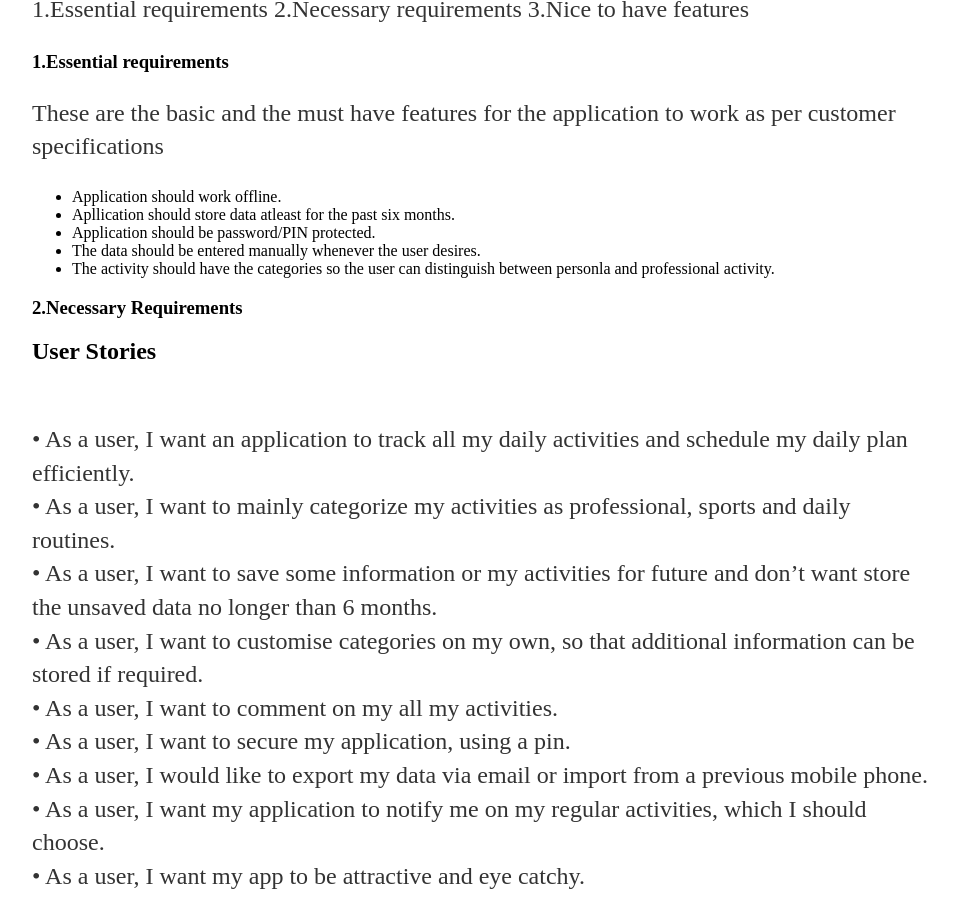
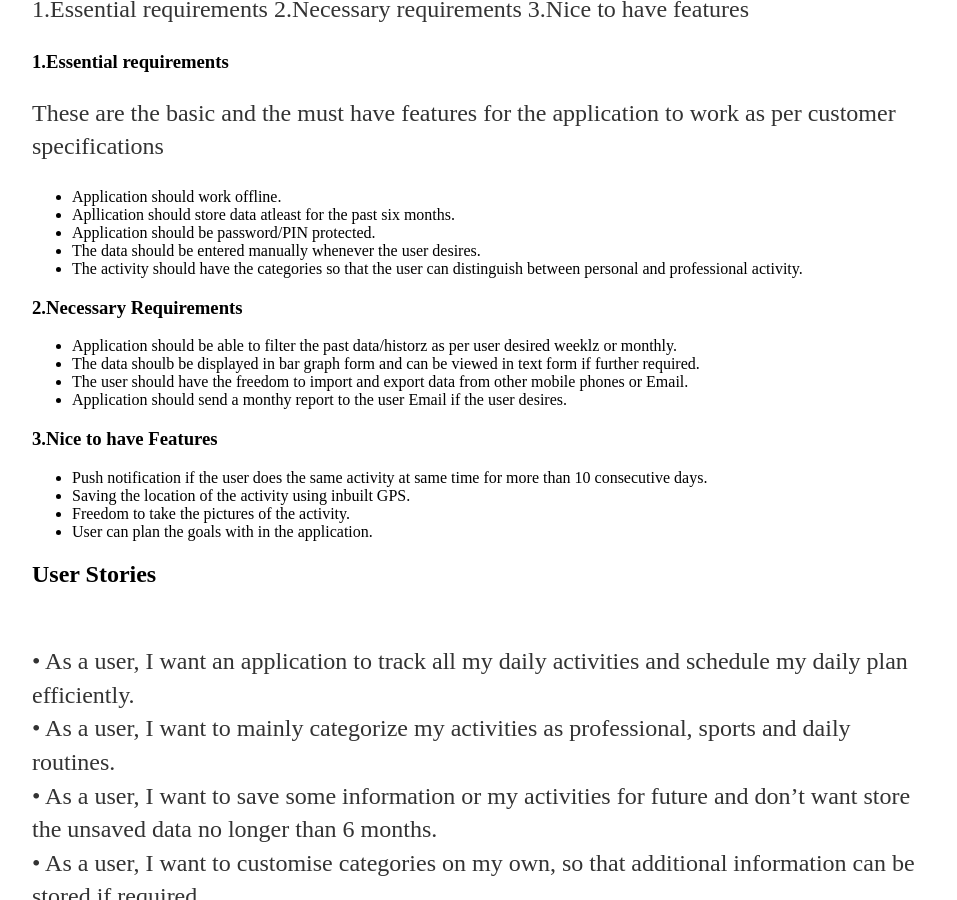
Before and after one commit to AntoThomasK03/isee2018-TeamWithNoName, a Jekyll site: the page built from docs/_posts/2018-05-07-Requirements-&-Specifications.md, in a window 1280 px wide and 900 px high, scrolled down 647 px. Shown: the whole window, without its empty margins (160-1117 px from the left). Built offline with Jekyll 4.4.1, drawn with Linux system fonts in a browser that asks for light colours; our own code applies the rules of GitHub Pages for plain Markdown files.

Commit message:
Update 2018-05-07-Requirements-&-Specifications.md

```diff
--- a/docs/_posts/2018-05-07-Requirements-&-Specifications.md
+++ b/docs/_posts/2018-05-07-Requirements-&-Specifications.md
@@ -15,9 +15,20 @@ These are the basic and the must have features for the application to work as pe
 * Apllication should store data atleast for the past six months.
 * Application should be password/PIN protected.
 * The data should be entered manually whenever the user desires.
-* The activity should have the categories so the user can distinguish between personla and professional activity.
+* The activity should have the categories so that the user can distinguish between personal and professional activity.
 
 <h3>2.Necessary Requirements</h3>
+* Application should be able to filter the past data/historz as per user desired weeklz or monthly.
+* The data shoulb be displayed in bar graph form and can be viewed in text form if further required.
+* The user should have the freedom to import and export data from other mobile phones or Email.
+* Application should send a monthy report to the user Email if the user desires.
+
+<h3>3.Nice to have Features</h3>
+* Push notification if the user does the same activity at same time for more than 10 consecutive days.
+* Saving the location of the activity using inbuilt GPS.
+* Freedom to take the pictures of the activity.
+* User can plan the goals with in the application.
+
 
 
 
```
